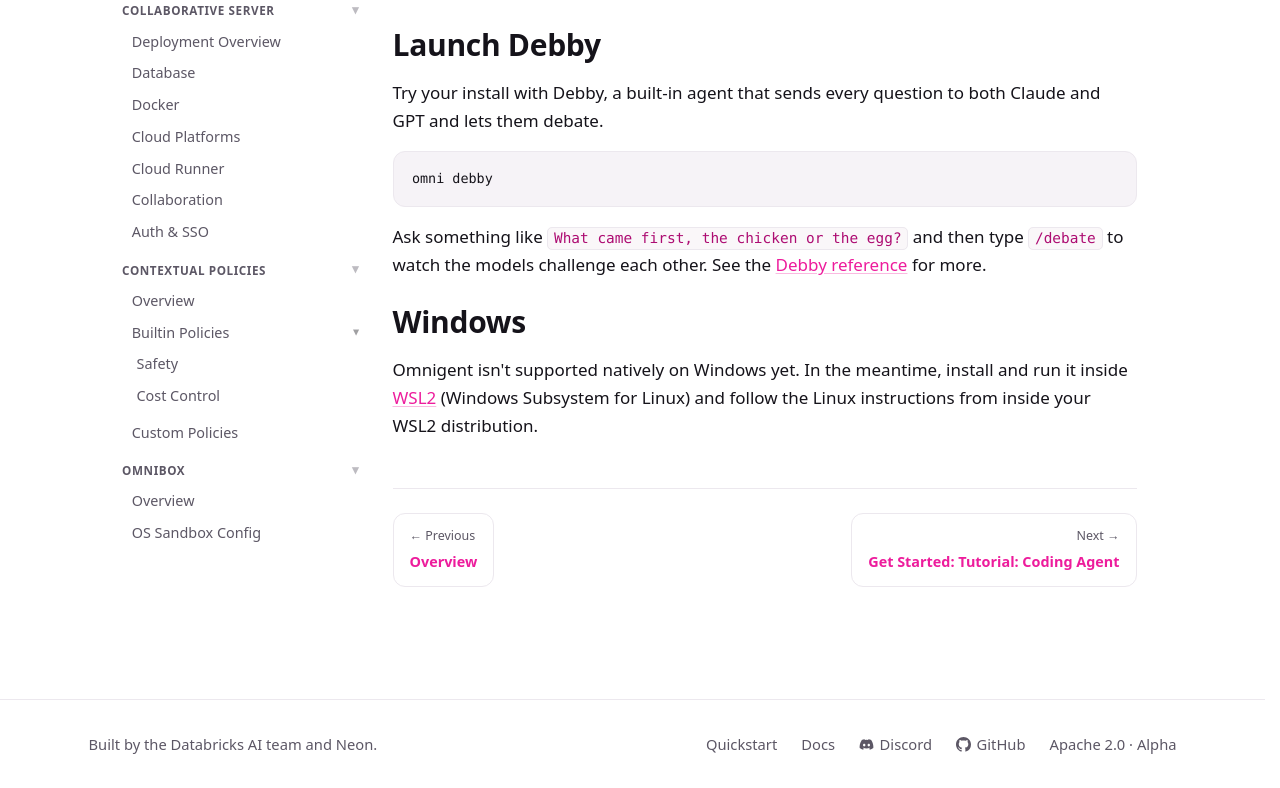
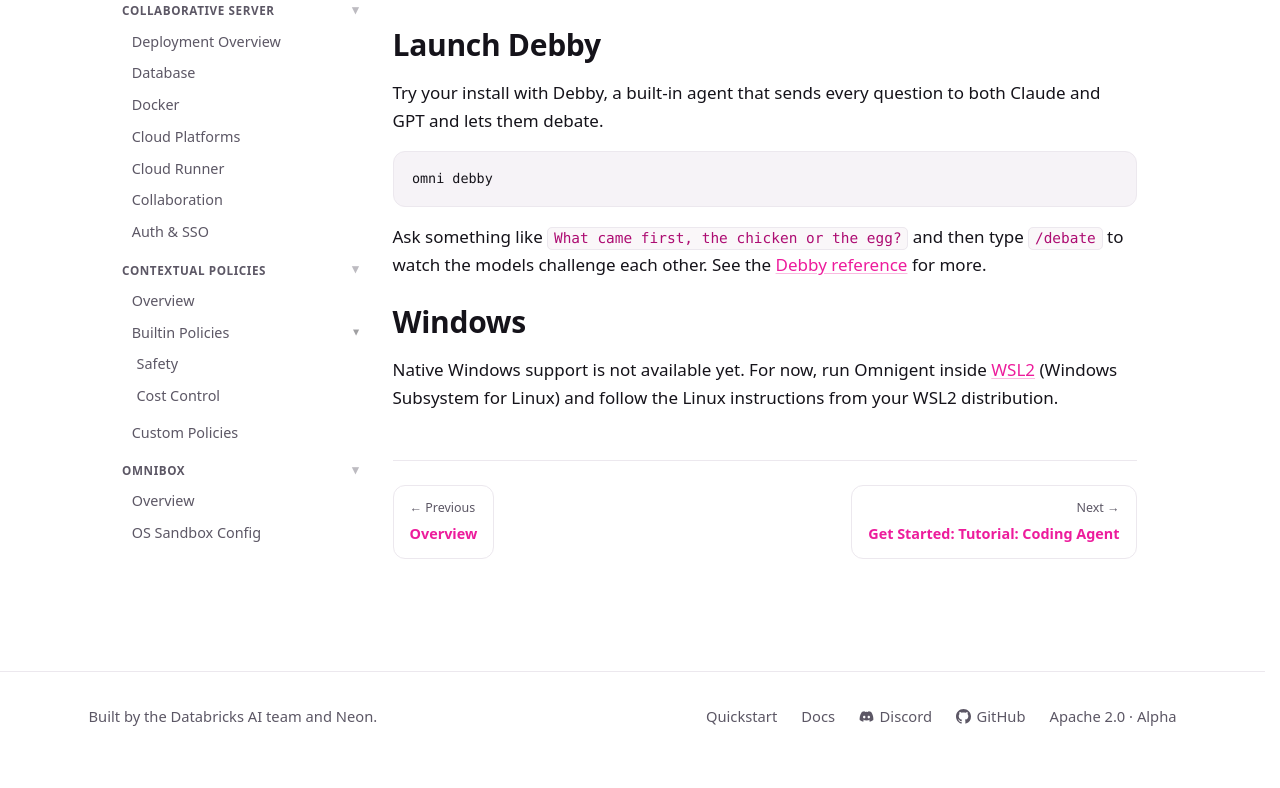
Before and after one commit to omnigent-ai/omnigent-site, a Next.js app: page /quickstart/install in a window 1280 px wide. Shown: the part 787-1575 px from the top of the page. After the commit the page ends 1547 px from the top, so only its background shows below. Built offline with nearby package versions, Linux system fonts and the light colour scheme.

Commit message:
docs: soften tone of Windows/WSL2 note

```diff
--- a/app/quickstart/install/page.js
+++ b/app/quickstart/install/page.js
@@ -187,13 +187,11 @@ export default function Page() {
 
       <h2>Windows</h2>
       <p>
-        Omnigent isn{"'"}t supported natively on Windows yet. In the meantime, install and run it
-        inside{" "}
+        Native Windows support is not available yet. For now, run Omnigent inside{" "}
         <a href="https://learn.microsoft.com/windows/wsl/install" target="_blank" rel="noopener noreferrer">
           WSL2
         </a>{" "}
-        (Windows Subsystem for Linux) and follow the Linux instructions from inside your WSL2
-        distribution.
+        (Windows Subsystem for Linux) and follow the Linux instructions from your WSL2 distribution.
       </p>
     </>
   );
```
